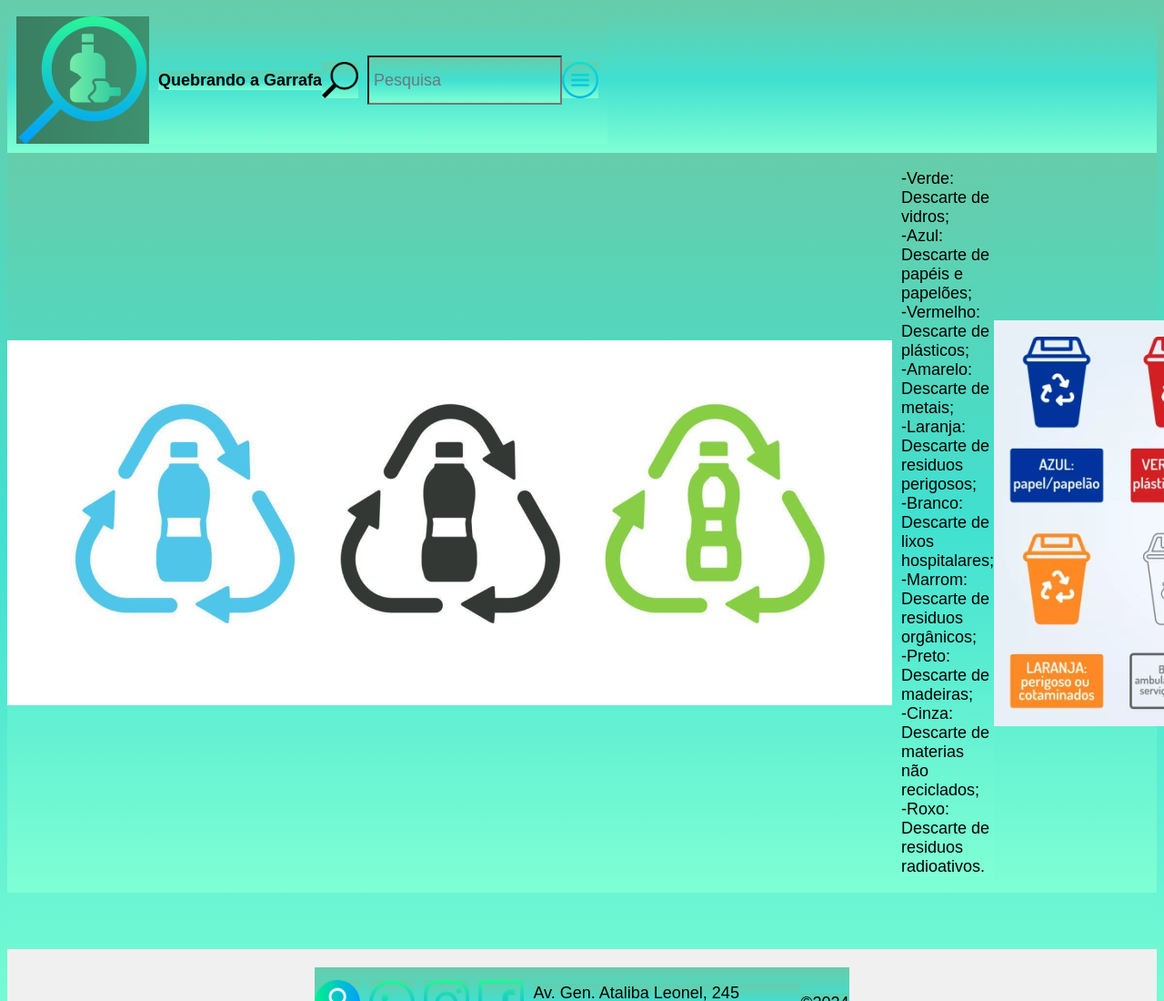
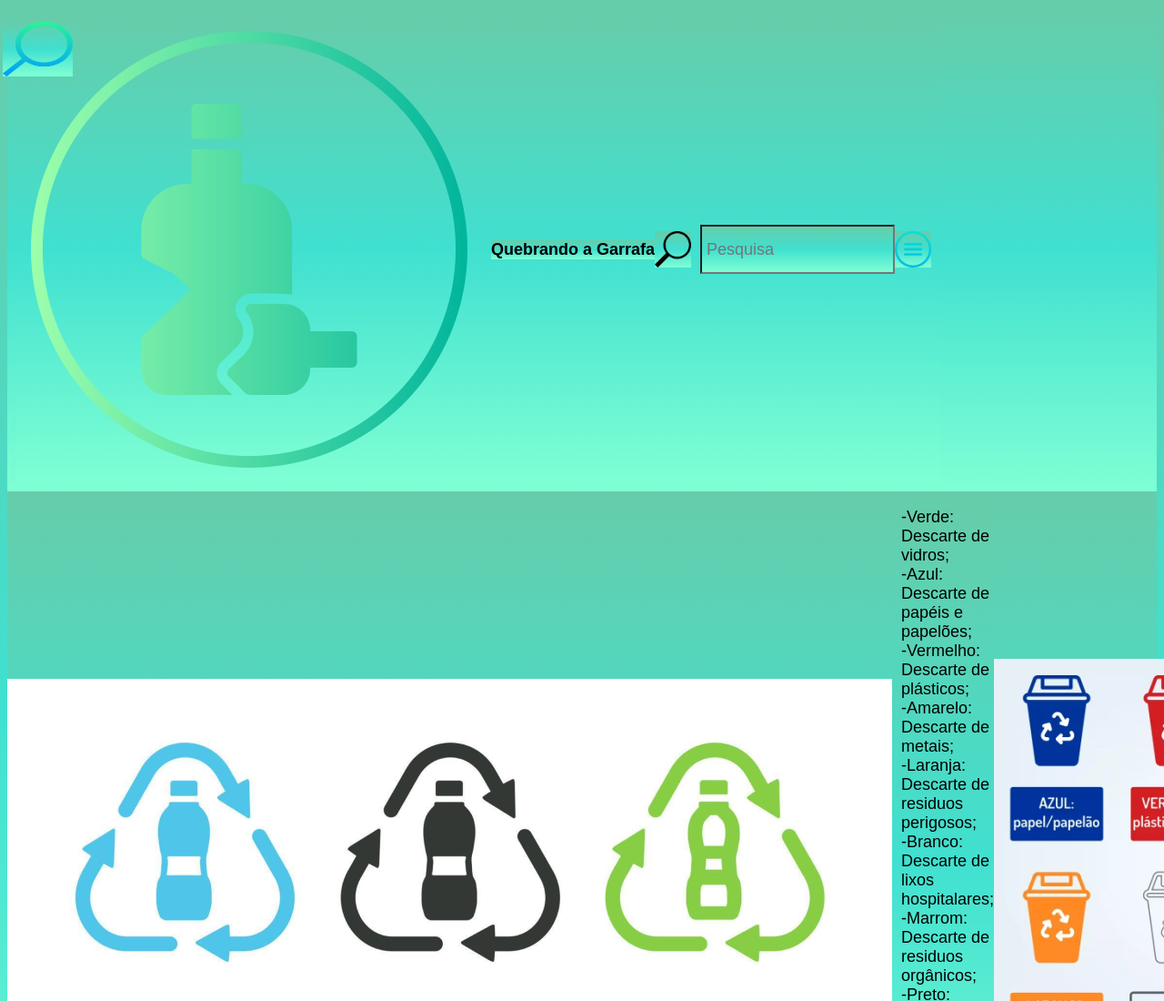
Before and after one commit to SaraAzevedo360/Projeto_dupla_04, a plain HTML site: page index.html in a window 1280 px wide. Shown: the top 1100 px of the page at 91% size. Drawn offline with Linux system fonts and the light colour scheme; files that its build step writes are made by us from their sources.

Commit message:
pagina 1

```diff
--- a/index.html
+++ b/index.html
@@ -3,13 +3,15 @@
     <head>
         <meta charset="UTF-8">
         <link rel="stylesheet" href="style.css">
+        <title> QuebrandoaGarrafa.com </title>
     </head>
     <body>
         <header>
 
            <nav id="header">
               <div>
-                <img src="./IMG/Logo.png" alt="Quebrando a Garrafa">
+                <img id="garrafa" src="./IMG/garrafa-quebrada.png" alt="logo">
+                <img id="lupa" src="./IMG/lupa.png" alt="logo">
                 <h4>Quebrando a Garrafa</h4><br>
                 <img src="./IMG/Pesquisa.png" alt="Pesquisa"height="40px">
                 <input type="text" id="usuario" name="usuario" placeholder="Pesquisa">
--- a/assets/style.css
+++ b/style.css
@@ -3,7 +3,13 @@
     font-family: sans-serif;
     font-size: large;
 }
-
+#lupa{
+    position: absolute;
+    top: 3%;
+    width: 6%;
+    height: 60px;
+    margin-left: -15px;
+}
 #header {
     display: flex;
     align-items: center;
```
